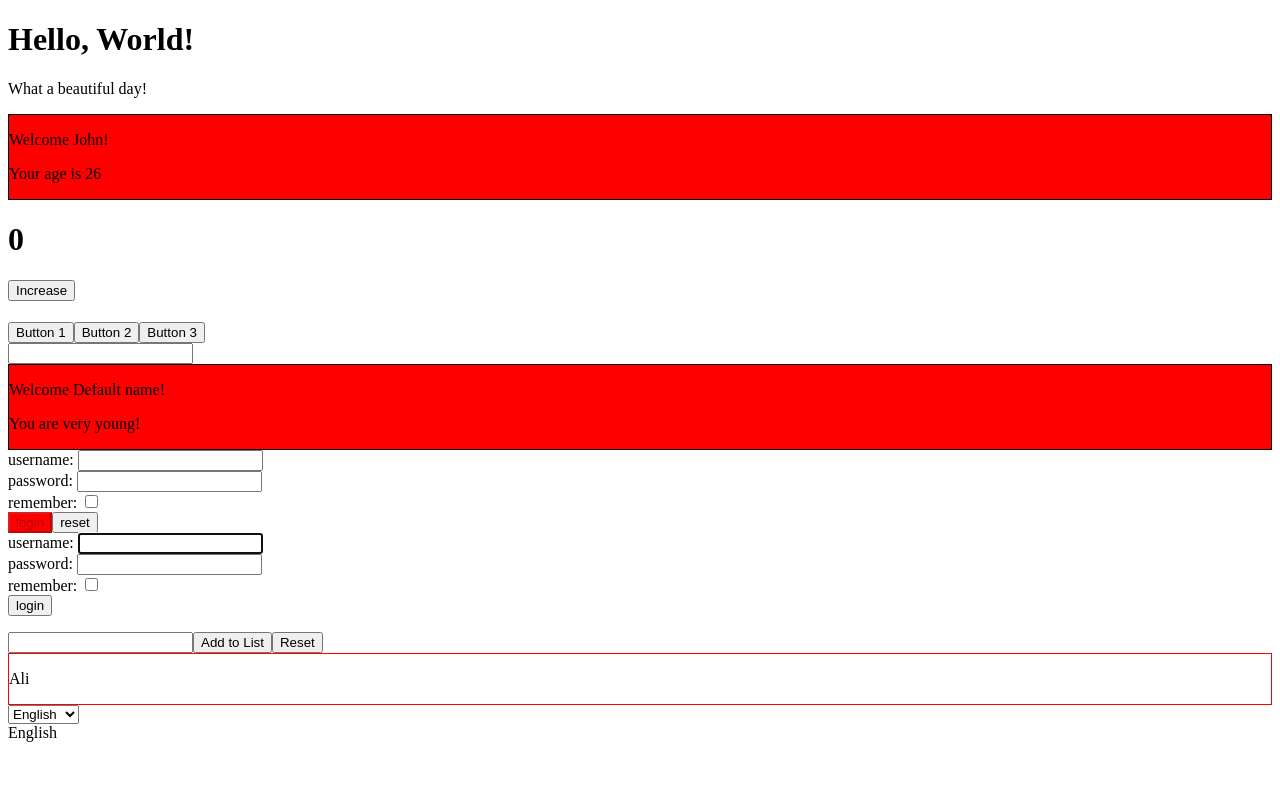
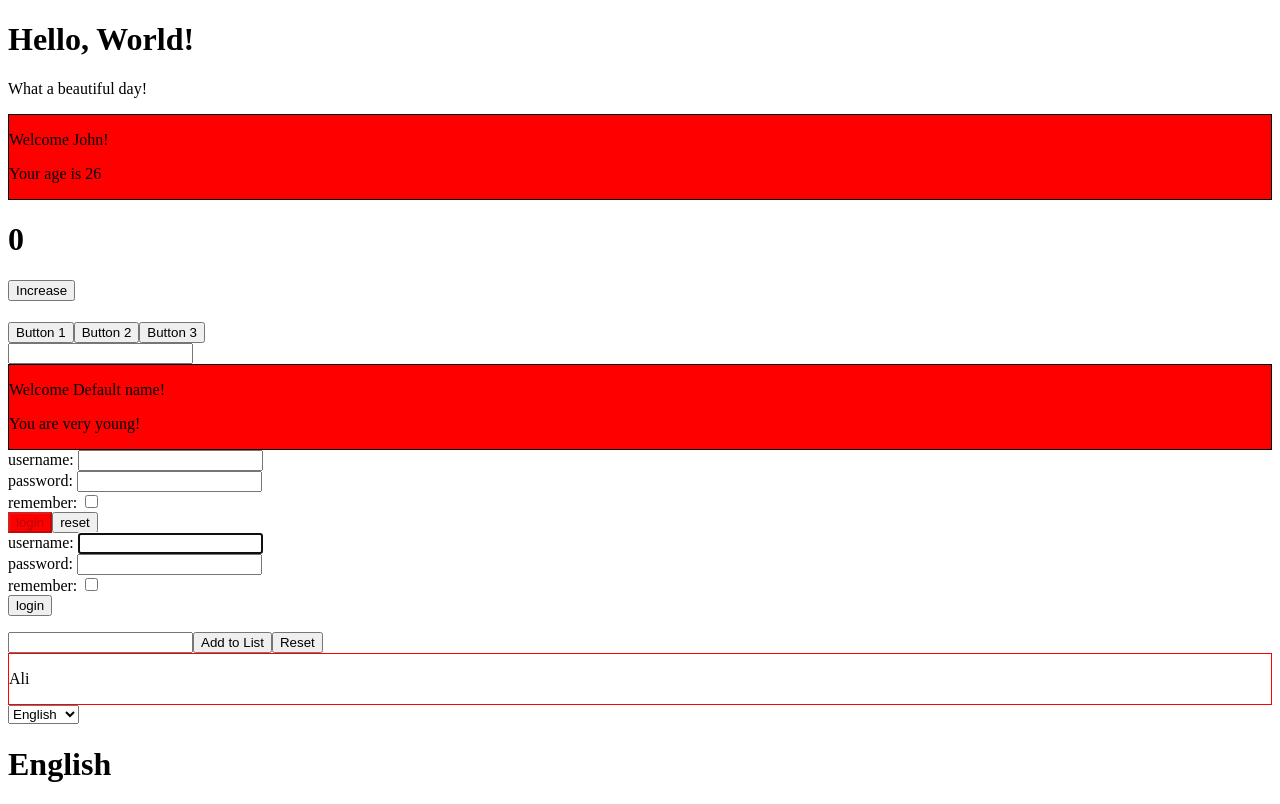
Before and after one commit to Aliberk17/react-exercises, a React (Create React App) app: page / in a window 1280 px wide. Built offline with nearby package versions, Linux system fonts and the light colour scheme.

Commit message:
Context - 02

```diff
--- a/src/DisplayLanguage .js
+++ b/src/DisplayLanguage .js
@@ -5,7 +5,7 @@ export default class DisplayLanguage extends Component {
   render() {
     return (
       <LanguageContext.Consumer>
-        {(value) => <div>{value}</div>}
+        {(value) => <h1>{value}</h1>}
       </LanguageContext.Consumer>
     );
   }
```
